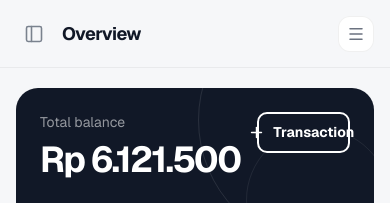
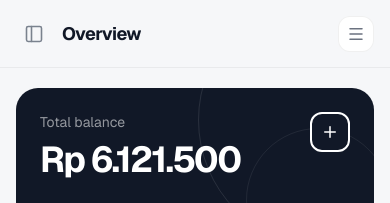
Before and after one commit to arthawansz/kantong, a Next.js app: page /dashboard in a window 390 px wide. Shown: the top 203 px of the page. Built offline with nearby package versions, Linux system fonts and the light colour scheme; what @mui/material-nextjs would draw is missing.

Commit message:
Show icon-only add transaction button on mobile

```diff
--- a/src/app/(pages)/dashboard/page.js
+++ b/src/app/(pages)/dashboard/page.js
@@ -80,13 +80,23 @@ export default function DashboardPage() {
                 </p>
               </div>
 
+              <button
+                type="button"
+                onClick={() => setDialogOpen(true)}
+                aria-label="Add transaction"
+                className="grid h-10 w-10 shrink-0 place-items-center rounded-xl border-2 border-white bg-[#111827] text-white transition hover:bg-[#19243a] sm:hidden"
+              >
+                <Plus size={18} />
+              </button>
+
               <Button
                 onClick={() => setDialogOpen(true)}
                 variant="contained"
                 startIcon={<Plus size={17} />}
+                className="!hidden sm:!inline-flex"
                 sx={{
                   bgcolor: "#111827",
-                  color: "#ffff",
+                  color: "#ffffff",
                   border: 2,
                   borderColor: "#fefefe",
                   px: 2,
```
